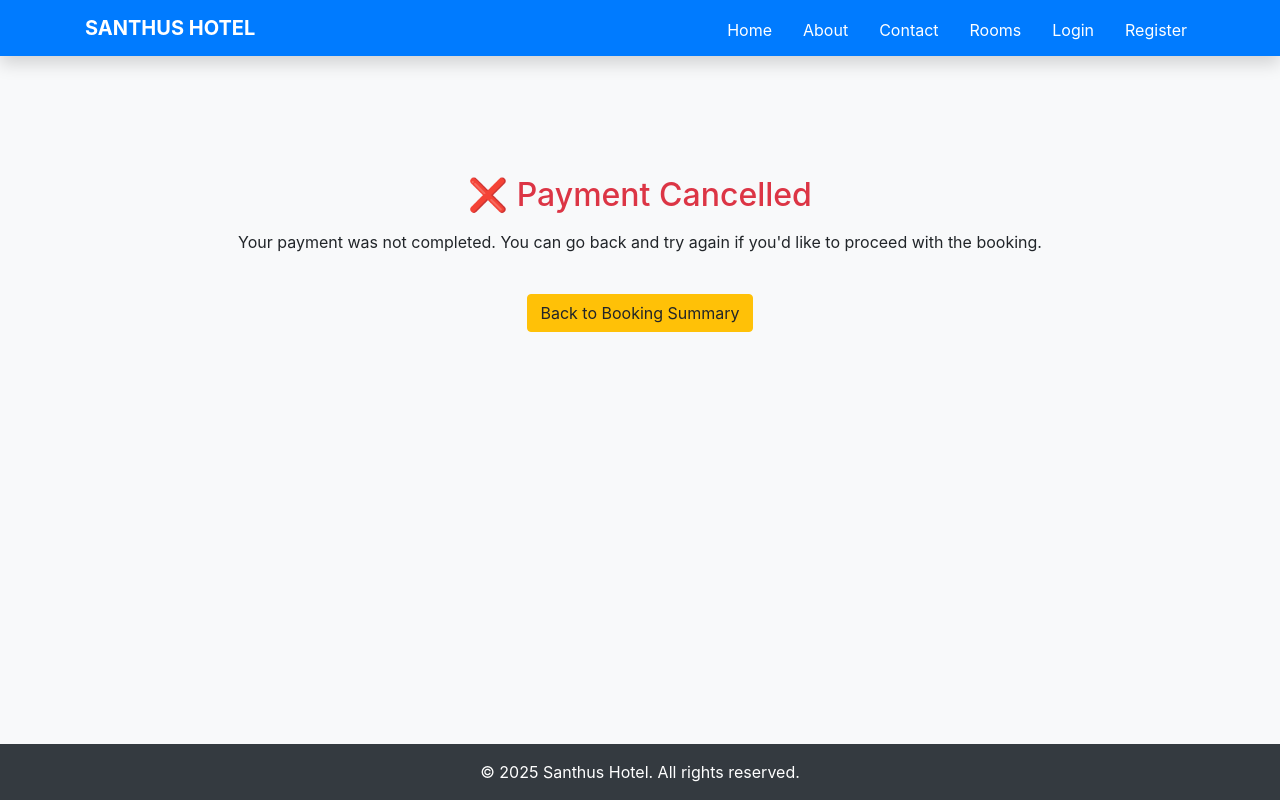
After one commit to chrysanthusobinna/django-hotel, a Django app: page /booking/payment-cancelled/ in a window 1280 px wide. The commit adds this page. Run offline with Django 5.2, Linux system fonts and the light colour scheme; some libraries are stand-ins or nearby versions.

Commit message:
implement stripe payment and booking confirmation summary page

```diff
--- /dev/null
+++ b/bookings/templates/bookings/payment_cancelled.html
@@ -0,0 +1,9 @@
+{% extends "base.html" %}
+{% block content %}
+<div class="container text-center mt-5">
+    <h2 class="text-danger">❌ Payment Cancelled</h2>
+    <p class="mt-3">Your payment was not completed. You can go back and try again if you'd like to proceed with the booking.</p>
+
+    <a href="{% url 'bookings:booking_summary' %}" class="btn btn-warning mt-4">Back to Booking Summary</a>
+</div>
+{% endblock %}
--- a/bookings/urls.py
+++ b/bookings/urls.py
@@ -4,15 +4,8 @@ from . import views
 app_name = 'bookings'
 
 urlpatterns = [
-    path('summary/', views.booking_summary, name='booking_summary'),
+    path('booking-summary/', views.booking_summary, name='booking_summary'),
+    path('create-checkout-session/', views.create_checkout_session, name='create_checkout_session'),
+    path('payment-success/', views.payment_success, name='payment_success'),
+    path('payment-cancelled/', views.payment_cancelled, name='payment_cancelled'),
 ]
-
-
-# ==
-
-# from django.urls import path
-# from . import views
-
-# urlpatterns = [
-#     path('booking-summary/', views.booking_summary, name='booking_summary'),
-# ]
--- a/bookings/views.py
+++ b/bookings/views.py
@@ -1,10 +1,21 @@
+
+import stripe
+from django.conf import settings
+from django.http import HttpResponseRedirect, JsonResponse
+from django.views.decorators.csrf import csrf_exempt
 from django.shortcuts import render, redirect, get_object_or_404
 from rooms.models import RoomCategory
+from .models import Booking
 from datetime import datetime
+from django.urls import reverse
+from django.contrib.auth.decorators import login_required
 
+stripe.api_key = settings.STRIPE_SECRET_KEY
+
+@login_required
 def booking_summary(request):
     if request.method == 'POST':
-        room_id = request.POST.get('room_id')
+        room_category_id = request.POST.get('room_category_id')
         check_in_str = request.POST.get('check_in')
         check_out_str = request.POST.get('check_out')
         adults = request.POST.get('adults')
@@ -15,13 +26,25 @@ def booking_summary(request):
         check_out = datetime.strptime(check_out_str, "%Y-%m-%d").date()
         nights = (check_out - check_in).days
 
-        room = get_object_or_404(RoomCategory, id=room_id)
-        total_price = nights * room.price
+        room_category = get_object_or_404(RoomCategory, id=room_category_id)
+        total_price = nights * room_category.price
+
+        # Create a Booking record
+        booking = Booking.objects.create(
+            user=request.user,
+            room_category=room_category,
+            check_in=check_in,
+            check_out=check_out,
+            is_paid=False,
+            total_price=total_price
+        )
 
         # Save in session
         request.session['booking'] = {
-            'room_id': room_id,
-            'check_in': check_in_str,  # Save string format for later reuse
+            'booking_id': booking.id,
+            'booking_number': booking.booking_number,
+            'room_category_id': room_category_id,
+            'check_in': check_in_str,
             'check_out': check_out_str,
             'adults': adults,
             'children': children,
@@ -36,13 +59,79 @@ def booking_summary(request):
     if not booking:
         return redirect('mainsite:home')
 
-    room = get_object_or_404(RoomCategory, id=booking['room_id'])
+    room_category = get_object_or_404(RoomCategory, id=booking['room_category_id'])
 
     # Convert check_in/out back to date object for formatting in template
     booking['check_in'] = datetime.strptime(booking['check_in'], "%Y-%m-%d").date()
     booking['check_out'] = datetime.strptime(booking['check_out'], "%Y-%m-%d").date()
 
     return render(request, 'bookings/booking_summary.html', {
-        'room': room,
+        'room_category': room_category,
         'booking': booking,
     })
+
+@login_required
+def create_checkout_session(request):
+    booking = request.session.get('booking')
+    if not booking:
+        return redirect('mainsite:home')
+
+    room_category_id = booking['room_category_id']
+    total_price = booking['total_price']
+
+    # Get the room category object
+    room_category = get_object_or_404(RoomCategory, id=room_category_id)
+
+    # Get logged-in user details
+    user = request.user
+    first_name = user.first_name
+    last_name = user.last_name
+    email = user.email
+
+    try:
+        session = stripe.checkout.Session.create(
+            payment_method_types=['card', 'paypal', 'revolut_pay'],
+            line_items=[{
+                'price_data': {
+                    'currency': 'gbp',
+                    'product_data': {
+                        'name': f"Room Booking - {room_category.name}",
+                    },
+                    'unit_amount': int(float(total_price) * 100),  # Stripe accepts amount in pence
+                },
+                'quantity': 1,
+            }],
+            mode='payment',
+            customer_email=email,
+            success_url=request.build_absolute_uri(reverse('bookings:payment_success')),
+            cancel_url=request.build_absolute_uri(reverse('bookings:payment_cancelled')),
+        )
+        return redirect(session.url)
+    except Exception as e:
+        return JsonResponse({'error': str(e)})
+
+
+@login_required
+def payment_success(request):
+    booking_data = request.session.get('booking')
+    if not booking_data:
+        return redirect('mainsite:home')
+
+    # Fetch the booking
+    booking = get_object_or_404(Booking, id=booking_data['booking_id'], user=request.user)
+
+    # Mark as paid if not already
+    if not booking.is_paid:
+        booking.is_paid = True
+        booking.save()
+
+    room_category = get_object_or_404(RoomCategory, id=booking_data['room_category_id'])
+
+    return render(request, 'bookings/payment_success.html', {
+        'booking': booking,
+        'room_category': room_category,
+    })
+
+
+def payment_cancelled(request):
+    return render(request, 'bookings/payment_cancelled.html')
--- a/hotel_booking/settings.py
+++ b/hotel_booking/settings.py
@@ -159,3 +159,9 @@ STATIC_ROOT = os.path.join(BASE_DIR, 'staticfiles')
 # https://docs.djangoproject.com/en/5.2/ref/settings/#default-auto-field
 
 DEFAULT_AUTO_FIELD = 'django.db.models.BigAutoField'
+
+STRIPE_SECRET_KEY = os.environ.get("STRIPE_SECRET_KEY")
+STRIPE_PUBLISHABLE_KEY = os.environ.get("STRIPE_PUBLIC_KEY")
+
+STRIPE_SUCCESS_URL = 'http://127.0.0.1:8000/bookings/payment-success/'
+STRIPE_CANCEL_URL = 'http://127.0.0.1:8000/bookings/payment-cancelled/'
--- a/hotel_booking/urls.py
+++ b/hotel_booking/urls.py
@@ -4,7 +4,7 @@ from django.urls import path, include
 urlpatterns = [
     path('admin/', admin.site.urls),
     path('accounts/', include('allauth.urls')),
-    path('', include('mainsite.urls')),
+    path('', include('mainsite.urls', namespace='mainsite')),
     path('', include('rooms.urls')),
     path('', include('profiles.urls')),
     path('booking/', include('bookings.urls')),
--- a/mainsite/templates/mainsite/contact.html
+++ b/mainsite/templates/mainsite/contact.html
@@ -34,7 +34,7 @@
             <div class="info-box p-4 rounded shadow-sm h-100">
                 <i class="fas fa-phone fa-3x text-primary mb-3"></i>
                 <h5 class="mb-2">Phone</h5>
-                <p{{ SITE_PHONE }}</p>
+                <p>{{ SITE_PHONE }}</p>
             </div>
         </div>
         <div class="col-md-4 mb-4">
--- a/mainsite/urls.py
+++ b/mainsite/urls.py
@@ -1,5 +1,7 @@
 from django.urls import path
 from . import views
+
+app_name = 'mainsite'
 
 urlpatterns = [
     path('', views.home_view, name='home'),
--- a/static/css/style.css
+++ b/static/css/style.css
@@ -170,3 +170,13 @@ main.container {
     box-shadow: 0 4px 15px rgba(0, 0, 0, 0.25); /* Darker and deeper shadow */
     border: 1px solid rgba(0, 0, 0, 0.1); /* Optional subtle border */
 }
+
+.payment-success-page i.fas.fa-check-circle {
+    font-size: 4rem;
+}
+
+.contact-box {
+    background-color: #f8f9fa;
+    padding: 20px;
+    border-radius: 8px;
+}
--- a/templates/base.html
+++ b/templates/base.html
@@ -1,9 +1,9 @@
 {% load static %}
 
 
-{% url 'home' as home_url %}
-{% url 'about' as about_url %}
-{% url 'contact' as contact_url %}
+{% url 'mainsite:home' as home_url %}
+{% url 'mainsite:about' as about_url %}
+{% url 'mainsite:contact' as contact_url %}
 {% url 'room_list' as room_list_url %}
 
 
@@ -39,7 +39,7 @@
     <header>
         <nav class="navbar navbar-expand-lg navbar-dark bg-primary fixed-top shadow">
             <div class="container">
-                <a class="navbar-brand d-flex align-items-center" href="{% url 'home' %}">
+                <a class="navbar-brand d-flex align-items-center" href="{% url 'mainsite:home' %}">
                     <strong>{{ SITE_NAME|upper }}</strong>
                 </a>
 
```
Also changed, not shown: bookings/models.py (+20 -3 lines), bookings/templates/bookings/booking_summary.html (+10 -5 lines), bookings/templates/bookings/payment_success.html (added, +46 -0 lines), rooms/templates/rooms/room_detail.html (+13 -8 lines), rooms/templates/rooms/room_list.html (+7 -7 lines), rooms/views.py (+12 -4 lines), bookings/migrations/0002_booking_booking_number.py (added), bookings/migrations/0003_booking_total_price.py (added), bookings/migrations/0004_alter_booking_room.py (added), bookings/migrations/0005_booking_room_category.py (added).
